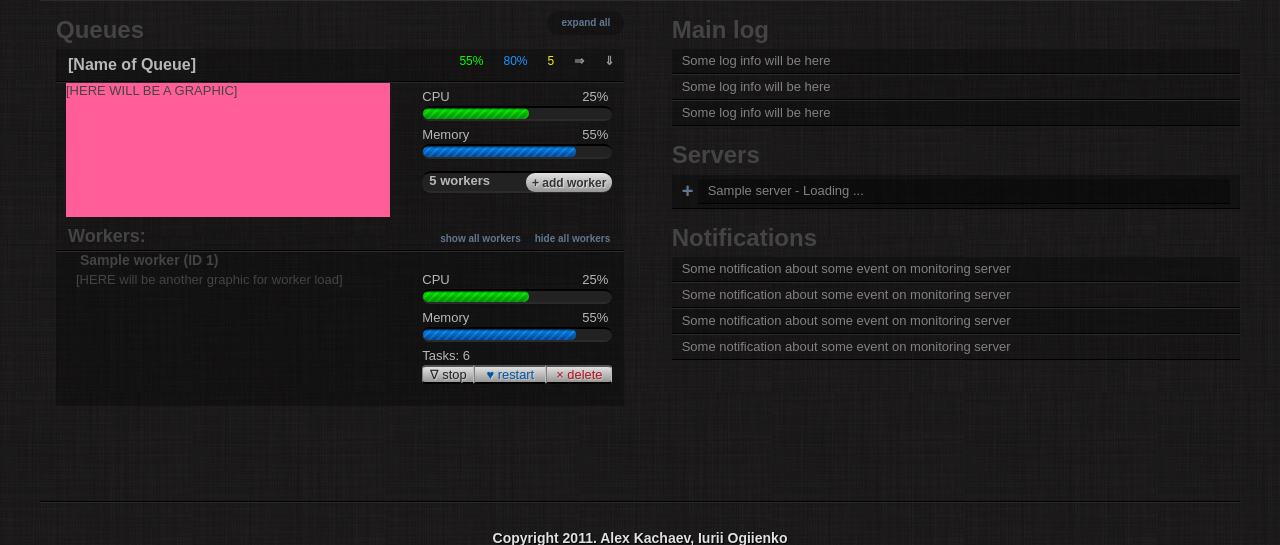
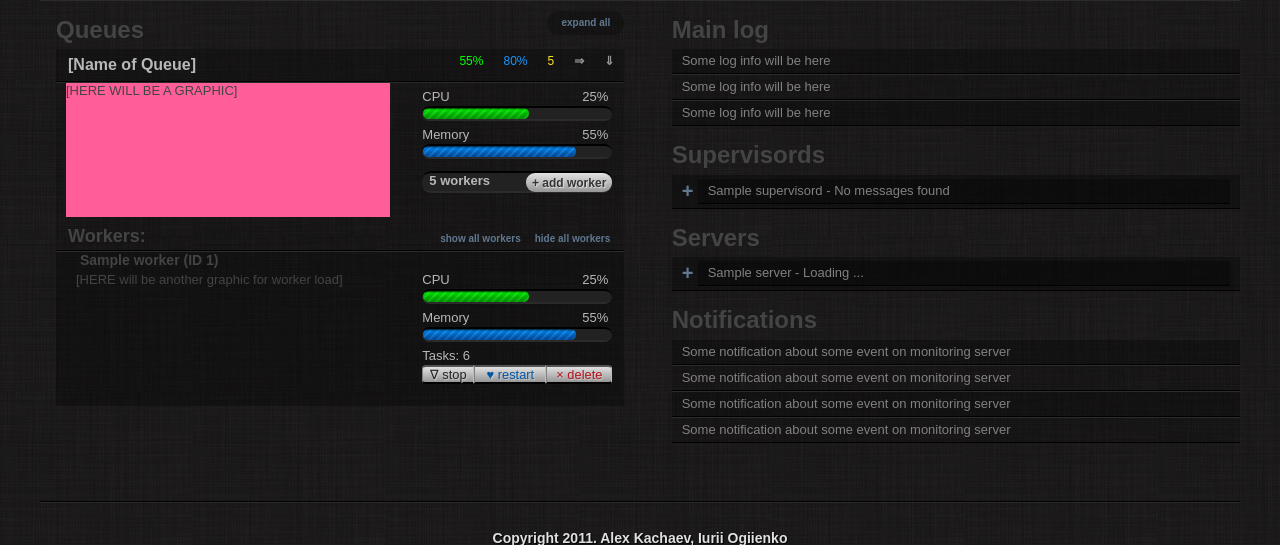
Before and after one commit to kachayev/gearoscope, a Python web app: template gearoscope/templates/dashboard/index.html in a window 1280 px wide. Shown: the part 76-621 px from the top of the page. Run offline with Jinja, Linux system fonts and the light colour scheme; the template is opened without the code that fills it: most values are stand-ins (such as "Sample title", 1, 10 or a date in 2020); some libraries are stand-ins or nearby versions.

Commit message:
added supervisords

```diff
--- a/gearoscope/static/js/script.js
+++ b/gearoscope/static/js/script.js
@@ -266,6 +266,46 @@ var servers = {
 };
 
 
+var supervisords = {
+
+    data: null,
+    template_item: 'supervisorLogItem',
+
+    setData: function(data){
+        this.data = data;
+        return this;
+    },
+
+    update: function(){
+        var serverList = $('#supervisords').find('#supervisords_list');
+
+        for(i in this.data){
+            var server = this.data[i];
+
+            if(server.records.length > 0){
+                var content =  $.tmpl(this.template_item, server.records);
+                serverList.find('#supervisord_' + server.id + ' .logHistory').prepend(content);
+                serverList.find('#supervisord_' + server.id + ' .logHistory li:gt(10)').remove();
+            }
+        }
+        return this;
+    },
+    init: function(){
+        $.template(this.template_item , '<li>${time} - ${level} - ${params.state} - ${params.name}:${params.group} <br> ${message}</li>');
+        $('#supervisords_list .exp').live('click', function(e){
+            e.preventDefault();
+            var history = $(this).parents('li').find('.logHistory');
+            if ($(history).hasClass('collapsed')){
+                $(history).removeClass('collapsed');
+            }else{
+                $(history).addClass('collapsed');
+            }
+
+        });
+    }
+};
+
+
 var requestor = {
 
     start: function(){
@@ -294,7 +334,7 @@ var requestor = {
 
     init: function(){
         requestor.start();
-        setInterval(requestor.start, 2000);
+//        setInterval(requestor.start, 2000);
     }
 
 
--- a/gearoscope/templates/dashboard/index.html
+++ b/gearoscope/templates/dashboard/index.html
@@ -20,6 +20,7 @@
 
         <aside class="clearfix">
             {% include 'dashboard/partials/main_log.html' %}
+            {% include 'dashboard/partials/supervisords.html' %}
             {% include 'dashboard/partials/servers.html' %}
             {% include 'dashboard/partials/notifications.html' %}
         </aside>
--- a/gearoscope/templates/dashboard/partials/supervisords.html
+++ b/gearoscope/templates/dashboard/partials/supervisords.html
@@ -1,13 +1,13 @@
-<div id="supervis" class="block log_block block_collapse clearfix">
+<div id="supervisords" class="block log_block block_collapse clearfix">
 
     <h2>Supervisords</h2>
 
-    <ul id="supervis_list">
+    <ul id="supervisords_list">
         {% for supervisord in supervisords %}
-        <li id="server_{{ supervisord.crc_it }}">
+        <li id="supervisord_{{ supervisord.crc_it }}">
             <a class="exp" href="#">+</a>
             <ul class="logHistory collapsed">
-                <li>{{ server.__unicode__ }} - No messages found</li>
+                <li>{{ supervisord }} - No messages found</li>
             </ul>
         </li>
         {% endfor %}
```
